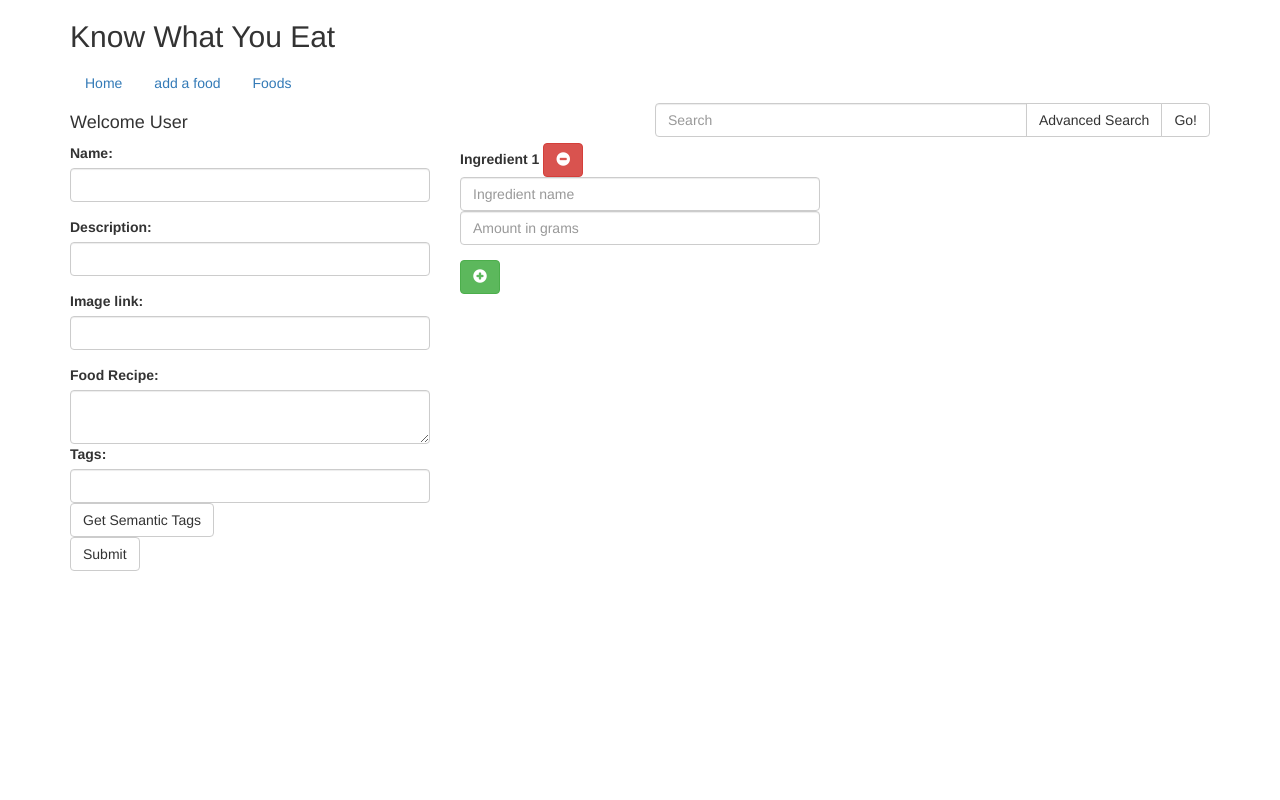
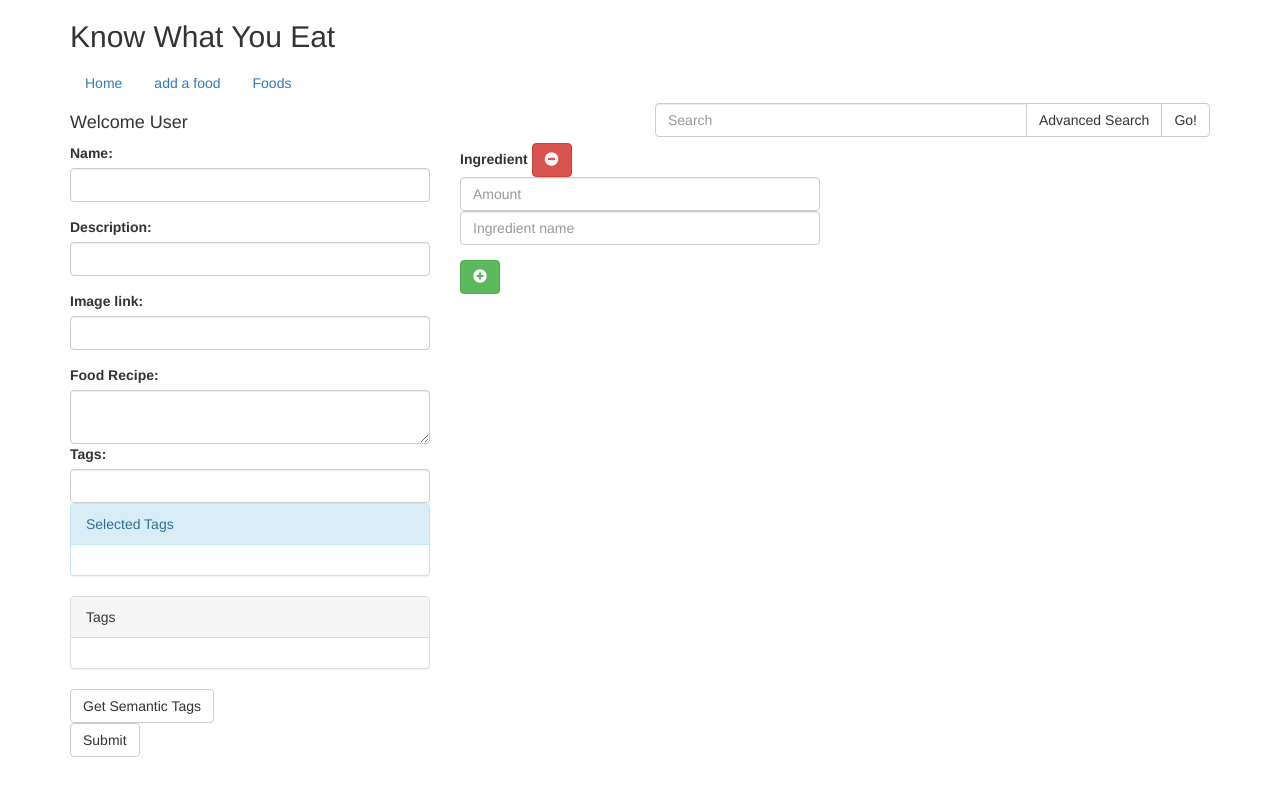
Before and after one commit to bounswe/bounswe2016group4, a Django app: page /new_food in a window 1280 px wide. Run offline with Django 3.2, Linux system fonts and the light colour scheme; some libraries are stand-ins or nearby versions.

Commit message:
search page completed, tag feature added to add_food page

```diff
--- a/kwueBackend/kwue/controllers/food.py
+++ b/kwueBackend/kwue/controllers/food.py
@@ -26,7 +26,7 @@ def add_food(req):
     ingredient_list = []
     for ingredient in ingredients:
         food_recipe += ingredient["value"] + " " + ingredient["ingredient"] + "\n"
-        ingredient_list.append(ingredient[0])
+        ingredient_list.append(ingredient["ingredient"])
     nutrition_dict = request_nutrition(food_recipe)
 
     is_success = False
--- a/kwueBackend/kwue/static/js/food.js
+++ b/kwueBackend/kwue/static/js/food.js
@@ -5,11 +5,13 @@ $(document).ready(function(){
     $("#submit-button").click(function () {
         var data = $('#food-form').serializeArray();
         var ingredients = [];
+        var tags = []
         var tobepushed = {};
         for(i=1; i<data.length; i++) {
             var fieldName = data[i]['name'];
             var fieldValue = data[i]['value'];
             tobepushed[fieldName] = fieldValue;
+
         }
         $(".ing-group").each(function () {
             var fieldName = $(this).children("#ingredient-1").val();
@@ -17,8 +19,17 @@ $(document).ready(function(){
             var temp = {'ingredient': fieldName, 'value': fieldValue};
             ingredients.push(temp);
         });
+
+        $(".sem-tag-selected").each(function () {
+            var name = $(this).data('name');
+            var id = $(this).attr('id');
+            var label = $(this).data('label');
+            var description = $(this).data('description');
+            var temp = {'tag_name': name, 'tag_id': id, 'tag_label': label, 'tag_description': description};
+            tags.push(temp);
+        })
         tobepushed['ingredients'] = JSON.stringify(ingredients);
-        //data.push({name: 'ingredients', value: ingredients});
+        tobepushed['food_tags'] = JSON.stringify(tags);
         $.ajaxSetup({
             beforeSend: function(xhr, settings) {
                 xhr.setRequestHeader("X-CSRFToken", data[0]['value']);
@@ -48,20 +59,27 @@ $(document).ready(function(){
                     }
                     var res = "";
                     for(i=0; i<result.length; i++) {
-                        res = res + "<p>" + result[i]['itemLabel'] + ": " + result[i]['itemDescription'] + "</p>"
+                        res = res + "<h4><p><a href='#"+
+                            result[i]['tag_id'] +"' id='"+
+                            result[i]['tag_id'] +
+                            "' class='sem-tag label label-default' data-label='"+
+                            result[i]['tag_label'] +"' data-description='" +
+                            result[i]['tag_description'] +"' data-name='"+ tag_name +"'>" +
+                            result[i]['tag_label'] + ": " + result[i]['tag_description'] + "</a></p></h4>"
                     }
                     return res;
                 });
+                //$("#semantic-tag-result").show();
             }
         })
     });
 
     $("#ingredient-add").click(function () {
         var html = "<div class='form-group ing-group'>" +
-            "<label for='ingredient-1'>Ingredient 1</label>" +
+            "<label for='ingredient-1'>Ingredient</label>" +
             "<a href='#' class='btn btn-danger ingredient-delete' id='ingredient-delete'><span class='glyphicon glyphicon-minus-sign'></span></a>" +
+            "<input type='text' class='form-control ing-gram' id='ingredient-1-val' value='' placeholder='Amount'>" +
             "<input type='text' class='form-control ing-name' id='ingredient-1' value='' placeholder='Ingredient name'>" +
-            "<input type='number' class='form-control ing-gram' id='ingredient-1-val' value='' placeholder='Amount in grams' min='1'>" +
             "</div>";
         $("#ingredient-add").before(html);
     })
@@ -70,3 +88,37 @@ $(document).ready(function(){
 $(document).on('click', '.ingredient-delete', function () {
     $(this).parent().remove();
 });
+
+$(document).on('click', '.sem-tag', function () {
+    if( $(this).hasClass("label-default") ) {
+        $(this).removeClass("label-default");
+        $(this).addClass("label-info");
+        var label_html = $(this).html();
+        var id = $(this).attr('id');
+        var label = $(this).data('label');
+        var name = $(this).data('name');
+        var description = $(this).data('description');
+        $("#semantic-tag-selected").append(function () {
+            var res = "<h4><p><a href='#"+
+                id +"' id='"+
+                id +"' class='sem-tag-selected label label-success' data-label='"+
+                label +"' data-name='"+
+                name +"' data-description='"+
+                description +"'>" + label_html +"</a></p></h4>"
+            return res;
+        });
+
+    } else {
+        $(this).removeClass("label-info");
+        $(this).addClass("label-default");
+        var label_id = $(this).attr('id');
+        $("#semantic-tag-selected").find("#" + label_id).remove();
+    }
+});
+
+$(document).on('click', ".sem-tag-selected", function () {
+    var label_id = $(this).attr('id');
+    $("#semantic-tag-result").find("#" + label_id).removeClass("label-info");
+    $("#semantic-tag-result").find("#" + label_id).addClass("label-default");
+    $(this).remove();
+})
--- a/kwueBackend/kwue/templates/kwue/add_food.html
+++ b/kwueBackend/kwue/templates/kwue/add_food.html
@@ -42,9 +42,25 @@
                 <textarea class="form-control" form ="food-form" name="food_recipe" id="food_recipe" cols="35" wrap="soft"></textarea>
                 <div>
                     <label for="sem-tags">Tags:</label>
-                    <input type="text" class="form-control" id="sem-tags" value="">
+                    <input type="text" class="form-control" form="food-form" name="food_tags" id="sem-tags" value="">
                 </div>
-                <div id="semantic-tag-result"></div>
+                <div class="panel panel-info">
+                    <div class="panel-heading">
+                        Selected Tags
+                    </div>
+                    <div class="panel-body" id="semantic-tag-selected" style="overflow: auto">
+
+                    </div>
+                </div>
+                <div class="panel panel-default">
+                    <div class="panel-heading">
+                        Tags
+                    </div>
+                    <div class="panel-body" id="semantic-tag-result" style="overflow: auto">
+
+                    </div>
+                </div>
+
                 <div>
                     <a href="#" id="tag_button" class="btn btn-default">Get Semantic Tags</a>
                 </div>
@@ -52,10 +68,10 @@
             </div>
             <div class="col-md-4" id="ingredient-table">
                 <div class="form-group ing-group">
-                    <label for="ingredient-1">Ingredient 1</label>
+                    <label for="ingredient-1">Ingredient</label>
                     <a href="#" class="btn btn-danger ingredient-delete"><span class="glyphicon glyphicon-minus-sign"></span></a>
+                    <input type="text" class="form-control" id="ingredient-1-val" value="" placeholder="Amount">
                     <input type="text" class="form-control" id="ingredient-1" value="" placeholder="Ingredient name">
-                    <input type="number" class="form-control" id="ingredient-1-val" value="" min="1" placeholder="Amount in grams">
                 </div>
                 <a href="#" class="btn btn-success" id="ingredient-add"><span class="glyphicon glyphicon-plus-sign"></span></a>
             </div>
```
Also changed, not shown: kwueBackend/kwue/static/js/home.js (+42 -4 lines), kwueBackend/kwue/templates/kwue/home.html (+3 -4 lines).
